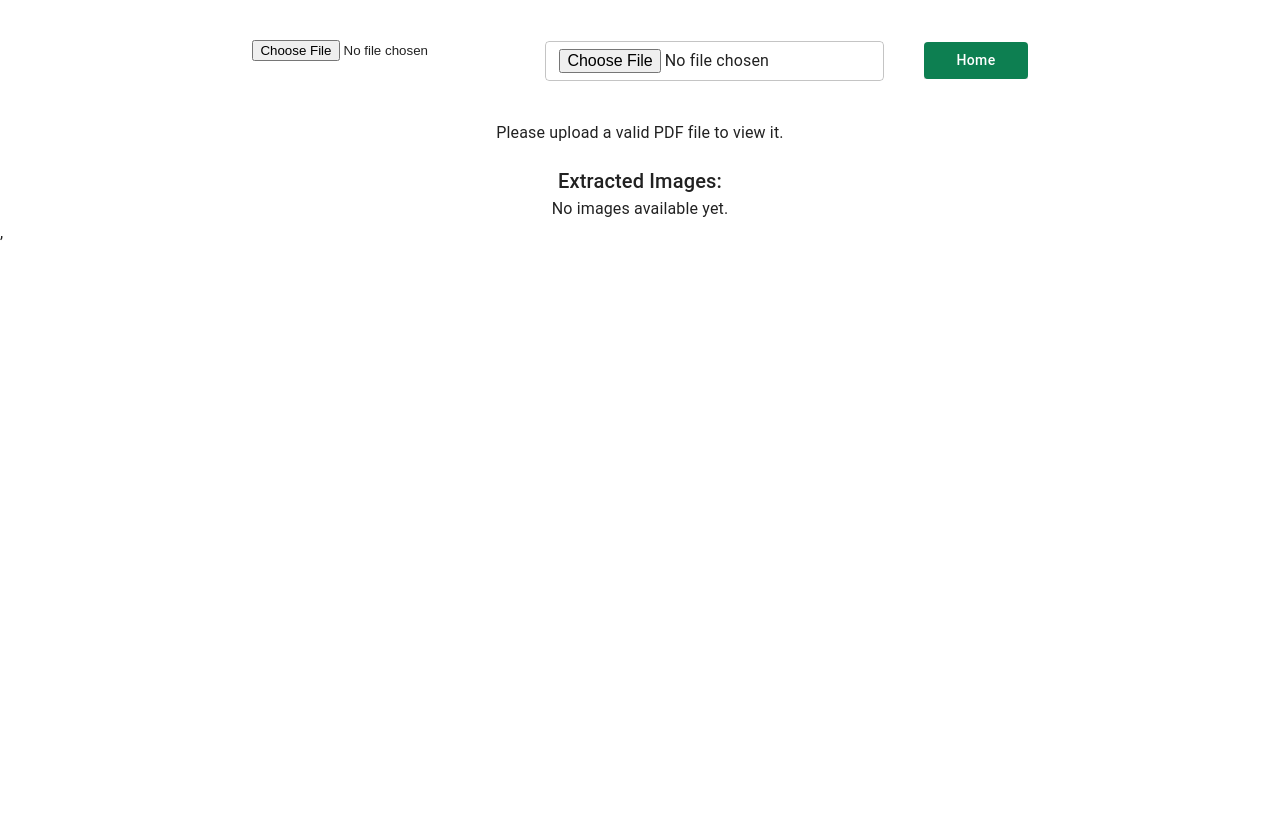
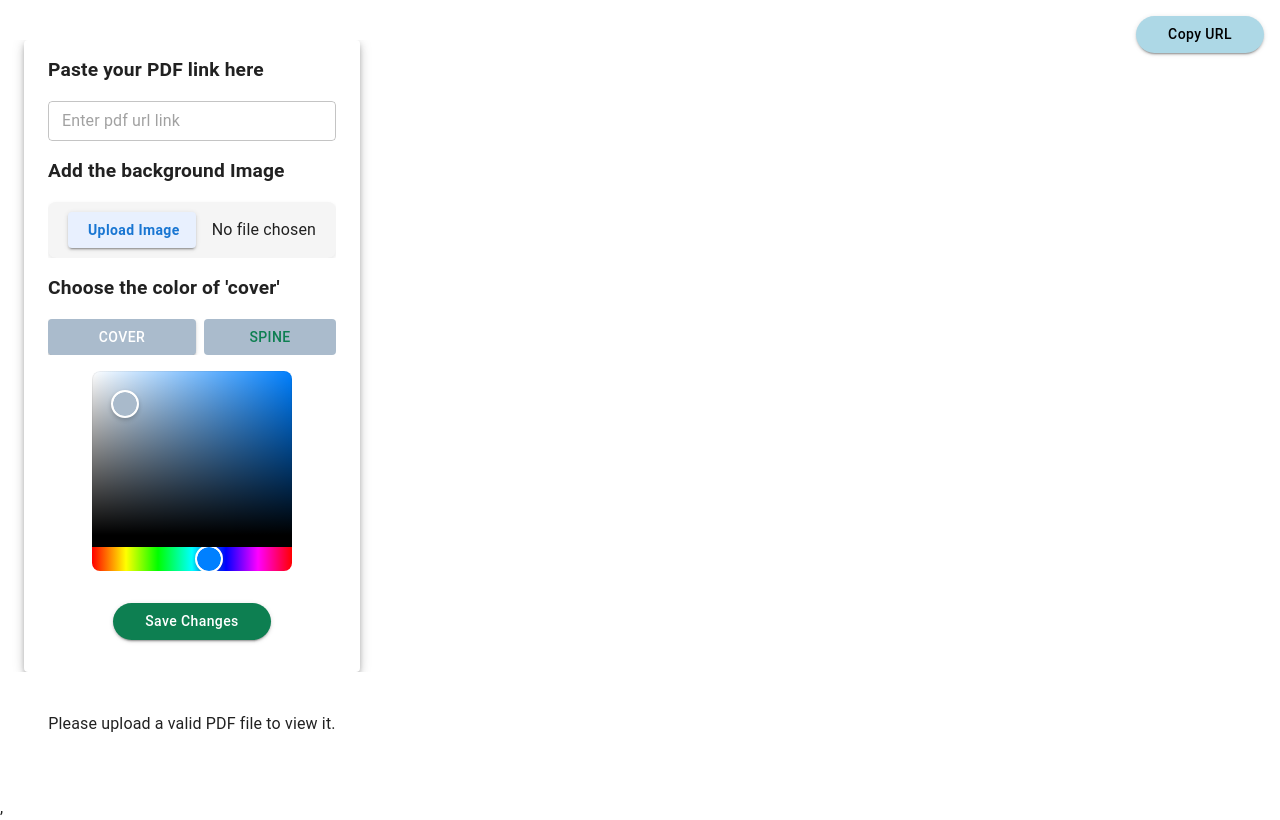
Before and after one commit to moniskhan-hs/react-flipbook-app, a React (Vite) app: page /upload in a window 1280 px wide. Built offline with nearby package versions, Linux system fonts and the light colour scheme.

Commit message:
create UI of Upload page

```diff
--- a/package.json
+++ b/package.json
@@ -18,6 +18,7 @@
     "axios": "^1.7.9",
     "framer-motion": "^11.17.0",
     "react": "^18.3.1",
+    "react-colorful": "^5.6.1",
     "react-dom": "^18.3.1",
     "react-pageflip": "^2.0.3",
     "react-pdf": "^9.2.1",
--- a/src/components/LeftPage.tsx
+++ b/src/components/LeftPage.tsx
@@ -27,7 +27,8 @@ const LeftPage = React.forwardRef<
           borderRadius: props.isMobileView
             ? "none"
             : "18% 18% 18% 10% / 0% 2% 2% 0%",
-          backgroundImage: `url(${props.number}.png)`,
+          // backgroundImage: `url(${props.number}.png)`, //static view
+          backgroundImage: `url(${props.url})`,
           backgroundPosition: "center",
           backgroundSize: "100% 100%",
           backgroundRepeat: "no-repeat",
--- a/src/components/RigthPage.tsx
+++ b/src/components/RigthPage.tsx
@@ -28,7 +28,8 @@ const RigthPage = React.forwardRef<
             ? "none"
             : "18% 18% 18% 18% / 2% 0% 0% 2%",
           zIndex: 10,
-          backgroundImage: `url(${props.number}.png)`,
+          // backgroundImage: `url(${props.number}.png)`, / static
+          backgroundImage: `url(${props.url})`,
           backgroundPosition: "center",
           backgroundSize: "100% 100%",
           backgroundRepeat: "no-repeat",
--- a/src/components/UploadBg.tsx
+++ b/src/components/UploadBg.tsx
@@ -1,4 +1,4 @@
-import { Stack, TextField } from "@mui/material";
+import { Box, Button, Stack, Typography } from "@mui/material";
 import React, { useState } from "react";
 import { useDispatch } from "react-redux";
 import { setbackground } from "../redux/reducers/setBackground";
@@ -21,14 +21,45 @@ const UploadBg = () => {
 
 
   return (
-    <Stack direction="row" spacing={2}>
-      <TextField
-        onChange={handleFileUpload}
-        placeholder="Upload the background image"
-        type="file"
-        size="small"
-        InputLabelProps={{ shrink: true }} // Ensures placeholder works with file input
-      />
+    <Stack direction="column" spacing={2}>
+      <Typography sx={{
+        fontWeight:"bold",
+        fontSize:"1.2rem"
+      }}>Add the background Image</Typography>
+     <Box
+      sx={{
+        display: "flex",
+        alignItems: "center",
+        gap: 2,
+        padding: "10px 20px",
+        backgroundColor: "#f5f5f5",
+        borderRadius: "8px",
+        boxShadow: "0 2px 4px rgba(0, 0, 0, 0.1)",
+      }}
+    >
+      <Button
+        variant="contained"
+        component="label"
+        startIcon={<i className="fas fa-upload"></i>} // Replace with an upload icon if you want
+        sx={{
+          textTransform: "none",
+          backgroundColor: "#e8f0fe",
+          color: "#1976d2",
+          fontWeight: "bold",
+          borderRadius: "4px",
+          ":hover": { backgroundColor: "#d7e6fd" },
+        }}
+      >
+        Upload Image
+        <input
+          type="file"
+          // accept="application/pdf"
+          onChange={handleFileUpload}
+          hidden
+        />
+      </Button>
+      <span>No file chosen</span>
+    </Box>
     </Stack>
   );
 };
--- a/src/pages/PageSizeViewer.tsx
+++ b/src/pages/PageSizeViewer.tsx
@@ -1,9 +1,15 @@
-import { Button, Stack, Typography } from "@mui/material";
-import React, { useRef, useState } from "react";
+import {
+  Box,
+  Button,
+  Paper,
+  Stack,
+  TextField,
+  Typography,
+} from "@mui/material";
+import { useRef, useState } from "react";
+import { HexColorPicker } from "react-colorful";
 import { Document, Page, pdfjs } from "react-pdf";
 import { useDispatch } from "react-redux";
-import { Link } from "react-router-dom";
-import interiorPdf from "/Pocket.pdf";
 import UploadBg from "../components/UploadBg";
 import { setSelectedSize } from "../redux/reducers/book";
 
@@ -15,10 +21,18 @@ const PdfToImages = () => {
   const [images, setImages] = useState<
   { dataUrl: string; width: number; height: number }[]
   >([]);
+  console.log('images:', images)
   const [file, setFile] = useState<File | null>(null);
-
+  const [pdfUrl, setPdfUrl] = useState(""); // Stores the input URL
+  const [coverColor, setCoverColor] = useState("#aabbcc");
+  const [spineColor, setSpineColor] = useState("#aabbcc");
   const dispatch = useDispatch();
   const processedPages = useRef<Set<number>>(new Set());
+  // const navigate = useNavigate();
+  const [isCoverColorPickerVisible, setIsCoverColorPickerVisible] =
+    useState(true);
+
+  //----------------------- Handlers-----------------------
 
   const onDocumentLoadSuccess = ({ numPages }: { numPages: number }) => {
     setNumPages(numPages);
@@ -33,14 +47,14 @@ const PdfToImages = () => {
     );
   };
 
-  const handleFileUpload = (event: React.ChangeEvent<HTMLInputElement>) => {
-    const uploadedFile = event.target.files?.[0];
-    if (uploadedFile && uploadedFile.type === "application/pdf") {
-      setFile(uploadedFile);
-    } else {
-      alert("Please upload a valid PDF file.");
-    }
-  };
+  // const handleFileUpload = (event: React.ChangeEvent<HTMLInputElement>) => {
+  //   const uploadedFile = event.target.files?.[0];
+  //   if (uploadedFile && uploadedFile.type === "application/pdf") {
+  //     setFile(uploadedFile);
+  //   } else {
+  //     alert("Please upload a valid PDF file.");
+  //   }
+  // };
 
   const capturePageAsImage = (
     pageNumber: number,
@@ -186,43 +200,181 @@ const PdfToImages = () => {
     }, 100);
   };
 
+  // ------------------------------ download pdf from the URL-------------------------
+  const fetchPdf = async () => {
+    try {
+      const response = await fetch(pdfUrl);
+      if (!response.ok) {
+        throw new Error("Failed to fetch PDF");
+      }
+      const blob = await response.blob();
+      const blobUrl = URL.createObjectURL(blob);
+      console.log("blobUrl:", blobUrl);
+          {/* @ts-expect-error: This error is intentional because the type mismatch is handled elsewhere */}
+      setFile(blobUrl);
+      // navigate("/");
+    } catch (error) {
+      console.error("Error fetching PDF:", error);
+      setFile(null); // Reset file if there's an error
+    }
+  };
+
   return (
-    <div>
+    <Box
+      sx={{
+        width: "100%",
+        display: "flex",
+      }}
+    >
+      {/* ------------Left size menu------------ */}
+      <Box
+        sx={{
+          width: "30%",
+        }}
+      >
         <Stack
-        direction={"row"}
+          // direction={"row"}
           alignItems={"center"}
           mt={5}
           gap={5}
           justifyContent={"center"}
         >
-        <Stack direction={"row"} gap={2}>
+          <Paper elevation={5}>
+            <Stack
+              direction={"column"}
+              gap={2}
+              alignItems={"start"}
+              sx={{
+                padding :'1rem 1.5rem'
+              }}
+            >
+              {/* ------------------Upload pdf file------------------ */}
+              {/* <Box
+              sx={{
+                display: "flex",
+                alignItems: "center",
+                gap: 2,
+                padding: "10px 20px",
+                backgroundColor: "#f5f5f5",
+                borderRadius: "8px",
+                boxShadow: "0 2px 4px rgba(0, 0, 0, 0.1)",
+              }}
+            >
+              <Button
+                variant="contained"
+                component="label"
+                startIcon={<i className="fas fa-upload"></i>} // Replace with an upload icon if you want
+                sx={{
+                  textTransform: "none",
+                  backgroundColor: "#e8f0fe",
+                  color: "#1976d2",
+                  fontWeight: "bold",
+                  borderRadius: "4px",
+                  ":hover": { backgroundColor: "#d7e6fd" },
+                }}
+              >
+                Upload File
                 <input
                   type="file"
                   accept="application/pdf"
                   onChange={handleFileUpload}
-            style={{ marginBottom: "20px" }}
+                  hidden
                 />
+              </Button>
+              <span>No file chosen</span>
+            </Box> */}
+              <Typography
+                sx={{
+                  fontWeight: "bold",
+                  fontSize: "1.2rem",
+                }}
+              >
+                Paste your PDF link here
+              </Typography>
+              <TextField
+                fullWidth
+                value={pdfUrl}
+                onChange={(e) => setPdfUrl(e.target.value)}
+                placeholder="Enter pdf url link"
+                size="small"
+              />
+              {/* --------------------- upload the backround image ------------------------------- */}
+              <UploadBg />
+
+              <Typography
+                sx={{
+                  fontWeight: "bold",
+                  fontSize: "1.2rem",
+                }}
+              >
+                Choose the color of{" "}
+                {isCoverColorPickerVisible ? "'cover'" : "'spine'"}
+              </Typography>
+              <Stack direction={"row"} gap={1} width={"100%"}>
+                <Button
+                  variant={isCoverColorPickerVisible ? "contained" : "text"}
+                  sx={{
+                    flex: 1,
+                    bgcolor: coverColor,
+                  }}
+                  onClick={() => {
+                    setIsCoverColorPickerVisible(true);
+                  }}
+                >
+                  Cover
+                </Button>
+                <Button
+                  // variant={!isCoverColorPickerVisible ? "contained" : "text"}
+                  sx={{
+                    flex: 1,
+                    bgcolor: spineColor,
+                  }}
+                  onClick={() => {
+                    setIsCoverColorPickerVisible(false);
+                  }}
+                >
+                  Spine
+                </Button>
               </Stack>
 
-        <UploadBg />
+              {/* ----------------------- set the cover color---------------------------- */}
+              <Box mx={"auto"}>
+                <HexColorPicker
+                  color={isCoverColorPickerVisible ? coverColor : spineColor}
+                  onChange={
+                    isCoverColorPickerVisible ? setCoverColor : setSpineColor
+                  }
+                />
+              </Box>
 
-        <Link to={"/"}>
+              {/* -------------------------- Save button---------------------------------- */}
               <Button
                 variant="contained"
                 sx={{
                   textTransform: "none",
                   paddingInline: "2rem",
+                  borderRadius: "1.6rem",
+                  my: 2,
+                  mx: "auto",
                 }}
+                onClick={fetchPdf}
               >
-            Home
+                Save Changes
               </Button>
-        </Link>
+            </Stack>
+          </Paper>
+
+          {/* -------------------set background image----------------- */}
+
+          {/* <Link to={"/"}> */}
+
+          {/* </Link> */}
         </Stack>
 
         {file ? (
           <Document
-          file={interiorPdf} //static pdf for demo purpose
-          // file={file}    // dynamic pdf upload
+            // file={interiorPdf} //static pdf for demo purpose
+            file={file} // dynamic pdf upload
             onLoadSuccess={onDocumentLoadSuccess}
             loading={<p>Loading PDF...</p>}
             error={<p>Failed to load PDF.</p>}
@@ -245,9 +397,7 @@ const PdfToImages = () => {
           </Typography>
         )}
 
-
-
-      <div style={{ marginTop: 20, textAlign: "center" }}>
+        {/* <div style={{ marginTop: 20, textAlign: "center" }}>
         <Typography variant="h6">Extracted Images:</Typography>
         {images.length > 0 ? (
           images.map(({ dataUrl, width, height }, index) => (
@@ -265,8 +415,40 @@ const PdfToImages = () => {
         ) : (
           <p>No images available yet.</p>
         )}
-      </div>
-    </div>
+      </div> */}
+      </Box>
+      {/* -----------------Preview Section---------------- */}
+      <Box
+        sx={{
+          flex: 1,
+        }}
+      >
+        <Stack direction={"row"} justifyContent={"end"} alignItems={"center"}>
+          <Button
+            variant="contained"
+            sx={{
+              textTransform: "none",
+              paddingInline: "2rem",
+              borderRadius: "1.6rem",
+              bgcolor: "lightblue",
+              color: "black",
+              m: 2,
+            }}
+          >
+            Copy URL
+          </Button>
+        </Stack>
+
+        <Box height={"100%"}>
+          <iframe
+            src={`http://localhost:5173/?t=${Date.now()}`}
+            style={{ width: "100%", height: "90vh", border: "none" }}
+            sandbox="allow-scripts allow-same-origin"
+            title="Iframe Example"
+          ></iframe>
+        </Box>
+      </Box>
+    </Box>
   );
 };
 
--- a/vite.config.ts
+++ b/vite.config.ts
@@ -4,4 +4,7 @@ import react from '@vitejs/plugin-react-swc'
 // https://vite.dev/config/
 export default defineConfig({
   plugins: [react()],
+  server: {
+    hmr: true, // Ensure this is true
+  },
 })
```
Also changed, not shown: src/components/ColorsPicker.tsx (added, +9 -0 lines), src/pages/Home.tsx (+9 -9 lines), public/upload.png (added), 1 other file (tests, documents, lock files or other folders). Lines whose indentation alone changed are shown as unchanged.
